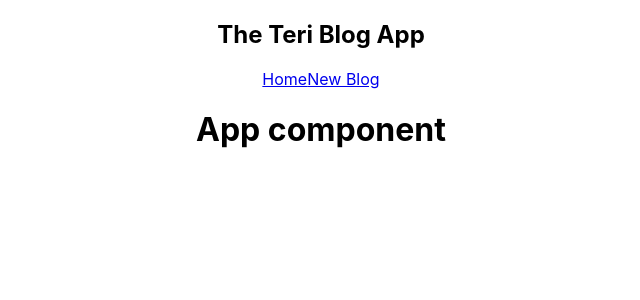
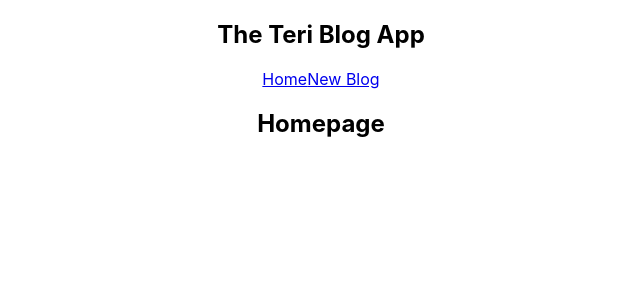
Before and after one commit to Teri11/Teri-blog-App, a React (Create React App) app: page / in a window 1280 px wide. Shown: the top 300 px of the page, without its empty margins (319-959 px from the left). Built offline with nearby package versions, Linux system fonts and the light colour scheme.

Commit message:
nested home component

```diff
--- a/src/App.js
+++ b/src/App.js
@@ -7,7 +7,7 @@ function App() {
     <div className="App">
       <Navbar></Navbar>
     <div className="content">
-       <h1>App component</h1>
+      <Home></Home>
 
       </div>
     </div>
```
